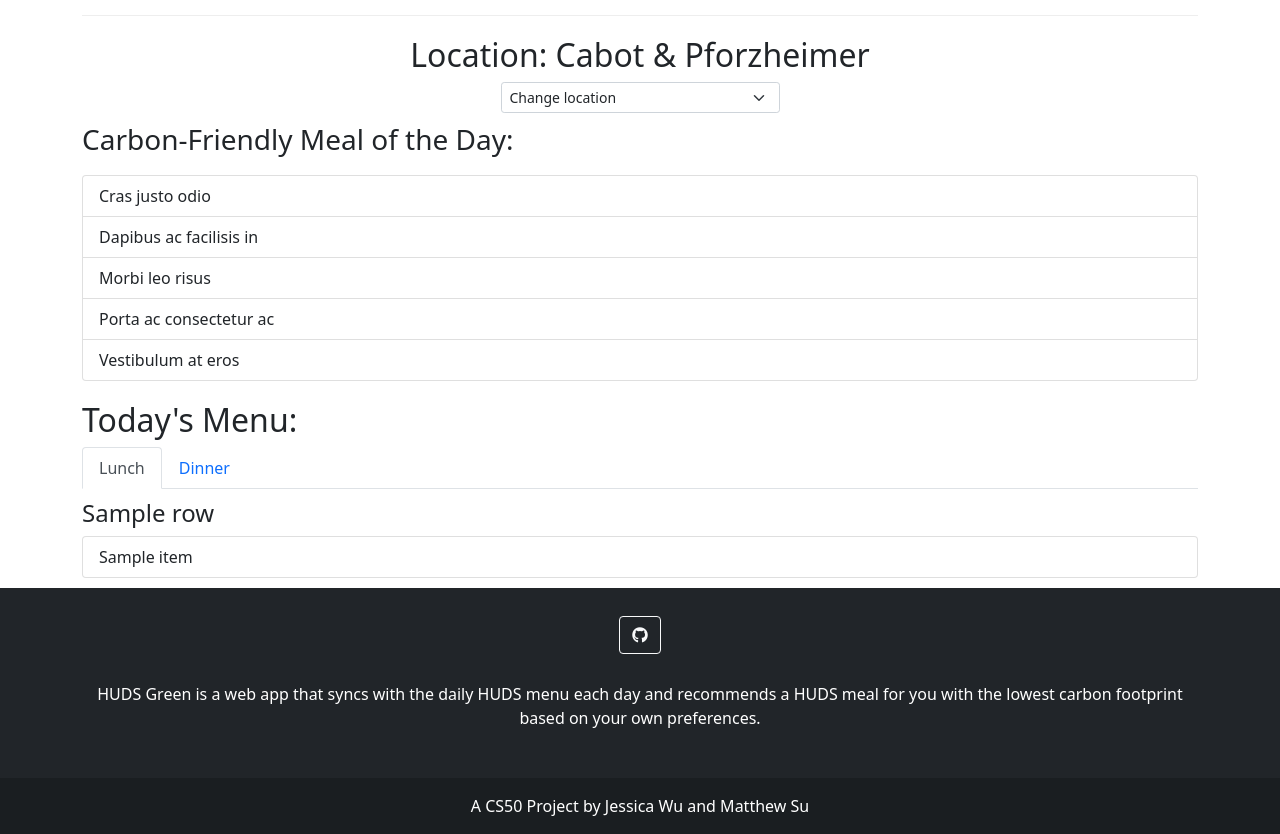
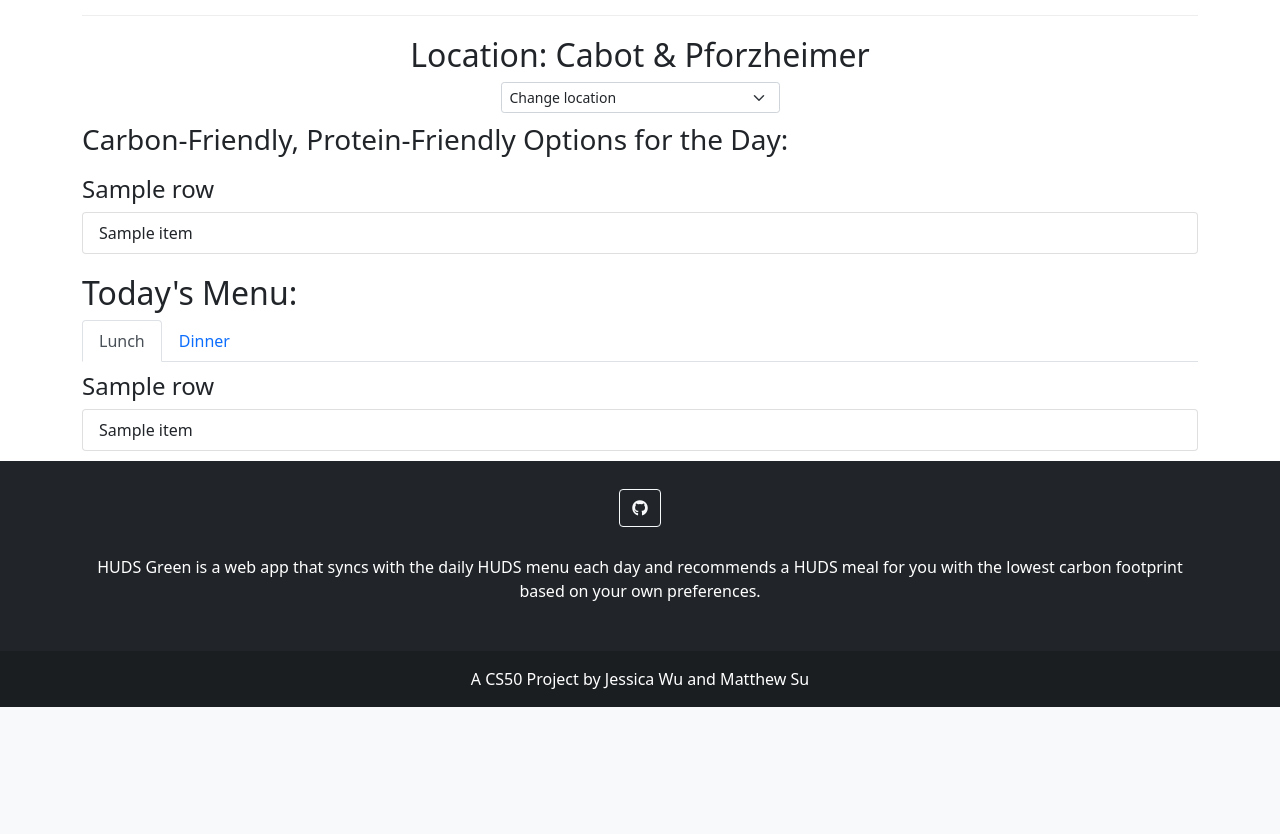
Before and after one commit to IsoPhoenix/huds-green, a Flask app: template templates/index.html in a window 1280 px wide. Shown: the part 346-1180 px from the top of the page. After the commit the page ends 1053 px from the top, so only its background shows below. Run offline with Flask 2, Linux system fonts and the light colour scheme; the template is opened without the code that fills it: most values are stand-ins (such as "Sample title", 1, 10 or a date in 2020); some libraries are stand-ins or nearby versions.

Commit message:
carbon friendly menu

```diff
--- a/app.py
+++ b/app.py
@@ -41,6 +41,36 @@ def menu_grouped(date, meal):
 
     return grouped_lists
 
+def carbon_friendly_menu(date):
+    # TODO: Implement auto date query
+    url = "https://go.apis.huit.harvard.edu/ats/dining/v3/recipes?locationId=05&date={}".format(date)
+
+    payload={}
+    headers = {
+        'x-api-key': '8yikrfDnvJGbKKlz3pVPvAlANGPkTGza'
+    }
+
+    response = requests.request("GET", url, headers=headers, data=payload)
+
+    menu_df = pd.DataFrame.from_dict(response.json())
+
+    menu_df["Protein"] = menu_df["Protein"].str[:-1]
+
+    menu_df["Protein"] = pd.to_numeric(menu_df["Protein"])
+
+    menu_df = menu_df.loc[(menu_df['Recipe_Web_Codes'].str.contains("VGT")) & (menu_df["Protein"] >= 5)]
+
+    grouped = menu_df.groupby("Menu_Category_Name")
+    grouped_lists = grouped["Recipe_Print_As_Name"].apply(list).reset_index()
+
+    grouped_lists = grouped_lists.replace("eNTREES", "Entrees")
+    grouped_lists = grouped_lists.replace("HALAL", "Halal")
+
+    grouped_lists = grouped_lists.iloc[::-1]
+
+    return grouped_lists
+
+
 def get_locations(date):
     url = "https://go.apis.huit.harvard.edu/ats/dining/v3/recipes?date={}".format(date)
 
@@ -63,17 +93,21 @@ def get_locations(date):
 def index():
 
     # Format menu DF into grouped list by dish category
+    carbon_df = carbon_friendly_menu("12/13/2021")
     lunch_df = menu_grouped("12/13/2021", "Lunch")
     dinner_df = menu_grouped("12/13/2021", "Dinner")
 
-    return render_template("index.html", lunch=lunch_df, dinner=dinner_df, locationList = get_locations("12/13/2021"))
+    return render_template("index.html", carbon=carbon_df, lunch=lunch_df, dinner=dinner_df, locationList = get_locations("12/13/2021"))
 
 @app.route("/decarbonize", methods=["GET", "POST"])
 def decarbonize():
     if request.method == "GET":
         return render_template("decarbonize.html")
     else:
-        # Do stuff
+        # Get recommended protein intake
+        weight = request.form.get("weight")
+        rec_protein_intake = 0.36 * weight
+
         return redirect("/")
 
 if __name__ == '__main__':
--- a/templates/index.html
+++ b/templates/index.html
@@ -28,16 +28,17 @@
 
     </div>
     <div class="meal-section">
-        <h3>Carbon-Friendly Meal of the Day:</h3>
+        <h3>Carbon-Friendly, Protein-Friendly Options for the Day:</h3>
+        {% for index, row in carbon.iterrows() %}
         <div class="menu-section">
+            <h4>{{ row["Menu_Category_Name"] }}</h4>
             <ul class="list-group">
-                <li class="list-group-item">Cras justo odio</li>
-                <li class="list-group-item">Dapibus ac facilisis in</li>
-                <li class="list-group-item">Morbi leo risus</li>
-                <li class="list-group-item">Porta ac consectetur ac</li>
-                <li class="list-group-item">Vestibulum at eros</li>
+                {% for item in row["Recipe_Print_As_Name"] %}
+                <li class="list-group-item">{{ item }}</li>
+                {% endfor %}
             </ul>
         </div>
+        {% endfor %}
     </div>
 
     <h2>Today's Menu:</h2>
```
